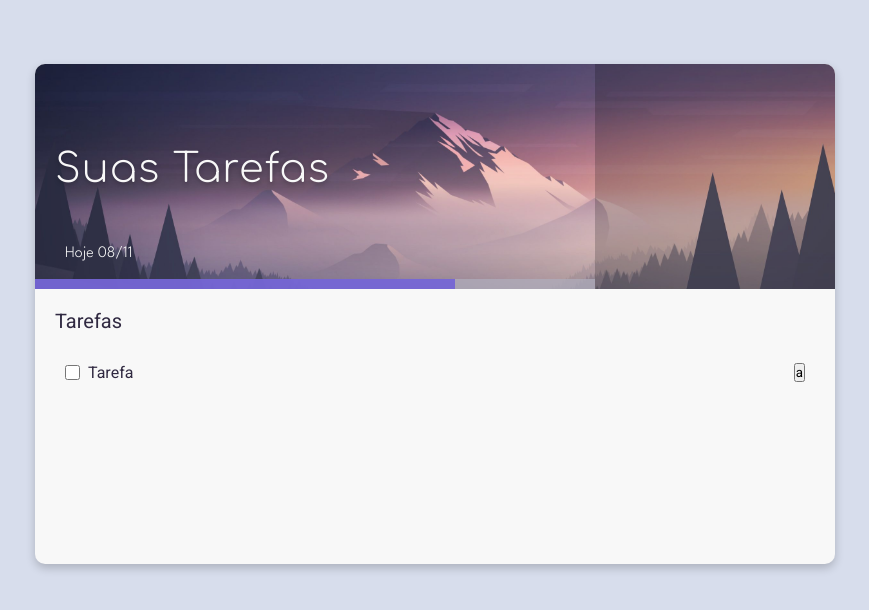
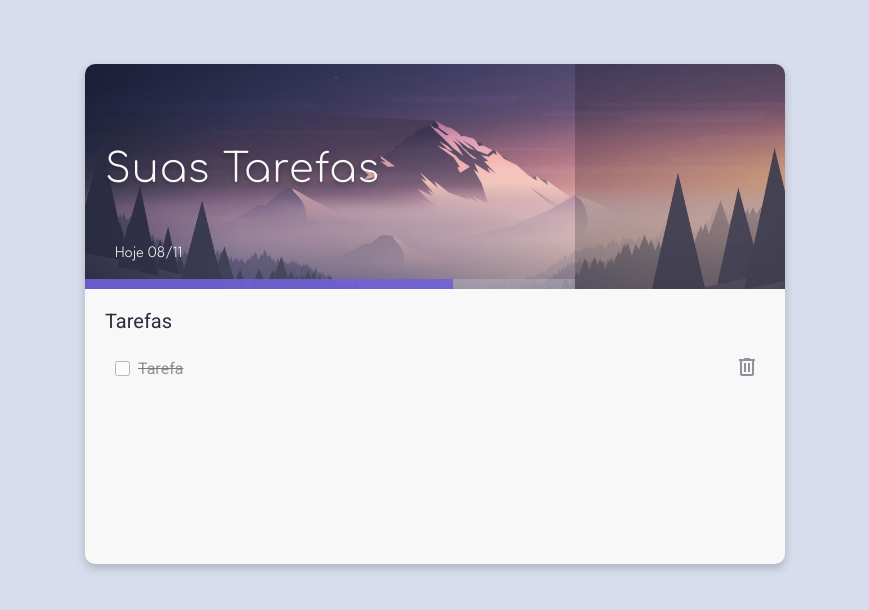
Before and after one commit to JoaoPedroMouraMendes/todo-list, a website: page index.html in a window 1280 px wide. Shown: the whole page, without its empty margins (205-1074 px from the left). Drawn offline with nearby package versions, Linux system fonts and the light colour scheme.

Commit message:
Estilização das tarefas finalizada

```diff
--- a/index.html
+++ b/index.html
@@ -1,12 +1,15 @@
 <!DOCTYPE html>
 <html lang="pt-br">
+
 <head>
     <meta charset="UTF-8">
     <meta name="viewport" content="width=device-width, initial-scale=1.0">
     <link rel="stylesheet" href="style.css">
+    <link rel="stylesheet"
+        href="https://fonts.googleapis.com/css2?family=Material+Symbols+Outlined:opsz,wght,FILL,GRAD@24,400,0,0" />
+        <title>Todo List</title>
+</head>
 
-    <title>Todo List</title>
-</head>
 <body>
     <main>
         <header id="background">
@@ -21,12 +24,17 @@
         </header>
         <span id="inbox">Tarefas</span>
         <ul id="task-list">
-            <section class="task">
+            <section class="task completed-task">
                 <input type="checkbox" name="" id="">
-                <p>Tarefa</p>
-                <button>a</button>
+                <p contenteditable>Tarefa</p>
+                <button>
+                    <span class="material-symbols-outlined">
+                        delete
+                    </span>
+                </button>
             </section>
         </ul>
     </main>
 </body>
+
 </html>
--- a/style.css
+++ b/style.css
@@ -8,13 +8,10 @@
     --color2: #8d7cff;
     --color3: #a69be9;
 
-    --progress-bar: #6754debf;
-    --progress-bar-empity: #afadbbbf;
-
     --contrast: #EE6B4D;
 
     --white: #f8f8f8;
-    --gray: #c8c8c8;
+    --gray: #afadbbbf;
     --black: #302941;
     --background: #d7ddec;
 }
@@ -36,7 +33,7 @@ body {
 
 main {
     min-width: 200px;
-    max-width: 800px;
+    max-width: 700px;
     min-height: 500px;
     margin: auto;
 
@@ -81,7 +78,8 @@ main {
 
     top: 95.55%;
 
-    background-color: var(--progress-bar);
+    background-color: var(--color1);
+    opacity: 0.75;
 }
 
 #date::before {
@@ -93,7 +91,8 @@ main {
 
     top: 95.55%;
 
-    background-color: var(--progress-bar-empity);
+    background-color: var(--gray);
+    opacity: 0.75;
 }
 
 #title, #today {
@@ -136,14 +135,16 @@ main {
 
 #task-list {
     padding: 20px;
+    list-style: none;
 }
 
 .task {
+    height: 30px;
+    padding: 10px;
+
     display: flex;
     align-items: center;
     gap: 8px;
-
-    padding: 10px;
 
     border-radius: 5px;
 }
@@ -161,6 +162,24 @@ main {
     line-break: anywhere;
 
     color: var(--black);
+}
+
+.task button {
+    border: none;
+    color: var(--black);
+    background-color: var(--white);
+
+    cursor: pointer;
+}
+
+.task button span {
+    width: 20px;
+    height: 20px;
+}
+
+.completed-task {
+    text-decoration: line-through;
+    opacity: 0.5;
 }
 
 @media (max-width: 500px) {
```
